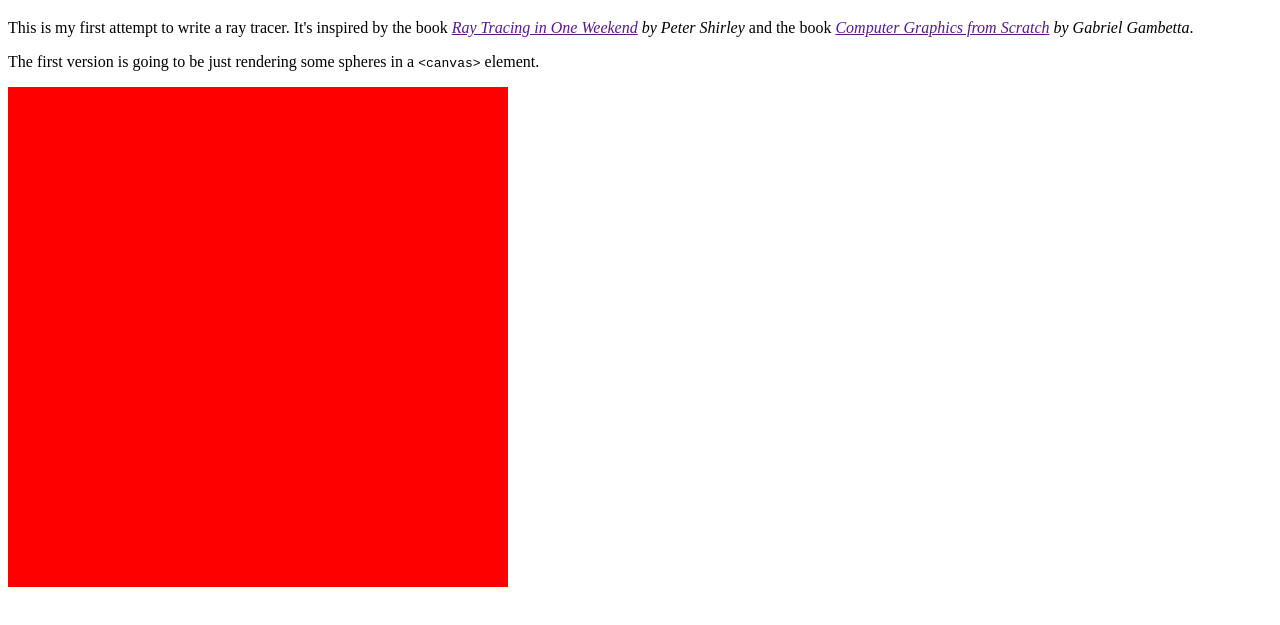
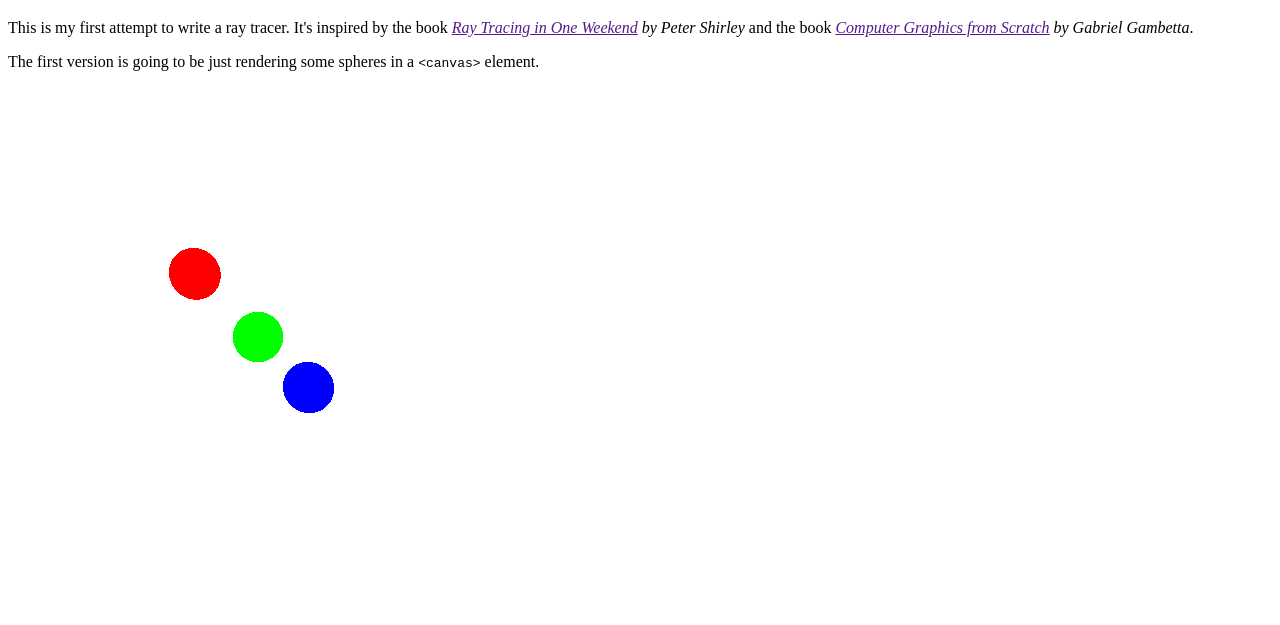
Before and after one commit to bstone100/js-ray-tracer, a website: page index.html in a window 1280 px wide. Shown: the part 61-686 px from the top of the page. Drawn offline with Linux system fonts and the light colour scheme.

Commit message:
ray tracer now working

```diff
--- a/index.html
+++ b/index.html
@@ -25,6 +25,18 @@
 
         // let's start by painting the canvas red, pixel by pixel
         // the buffer gets filled with [px 00 r, px 00 g, px 00 b, px 00 a, px 01 r, px 01 g, px 01 b, px 01 a, ...]
+
+        function writeCanvasPixel(x, y, color) {
+            const offset = 4 * (canvasWidth * y + x);
+            canvas_buffer.data[offset] = color.r;
+            canvas_buffer.data[offset + 1] = color.g;
+            canvas_buffer.data[offset + 2] = color.b;
+            canvas_buffer.data[offset + 3] = color.a;
+        }
+
+        function updateCanvas() {
+            canvas_context.putImageData(canvas_buffer, 0, 0);
+        }
 
         for (let row = 0; row < canvasHeight; row++) {
             for (let col = 0; col < canvasWidth; col++) {
@@ -66,7 +78,12 @@
                     z: 2.0
                 },
                 radius: 0.2,
-                color: "red",
+                color: {
+                    r: 255,
+                    g: 0,
+                    b: 0,
+                    a: 255
+                },
                 type: "sphere"
             },
             {
@@ -77,7 +94,12 @@
                     z: 1.5
                 },
                 radius: 0.15,
-                color: "green",
+                color: {
+                    r: 0,
+                    g: 255,
+                    b: 0,
+                    a: 255
+                },
                 type: "sphere"
             },
             {
@@ -88,7 +110,12 @@
                     z: 2.5
                 },
                 radius: 0.25,
-                color: "blue",
+                color: {
+                    r: 0,
+                    g: 0,
+                    b: 255,
+                    a: 255
+                },
                 type: "sphere"
             }
         ];
@@ -136,6 +163,13 @@
                 z: vec1.z - vec2.z
             };
         }
+
+        const white = {
+            r: 255,
+            g: 255,
+            b: 255,
+            a: 255
+        };
 
 
         // now that the scene is set up, we can actually render it to the canvas
@@ -202,15 +236,26 @@
                                 closest_object = object;
                             }
                         }
+                    }
+                }
 
-                    }
+                // now we know if the ray hit any objects, and if so which object is the closest to the camera
+
+                if (closest_object) {
+                    // we can now color this pixel with the closest object's color
+                    writeCanvasPixel(col, row, closest_object.color);
+                } else {
+                    // otherwise, let's color the pixel white
+                    writeCanvasPixel(col, row, white);
                 }
             }
         }
 
+        // now that the canvas buffer has been updated, let's make the screen update
+        updateCanvas();
 
-
-
+        // now... everything should work...
+        // hooray! it works!
 
 
     </script>
```
